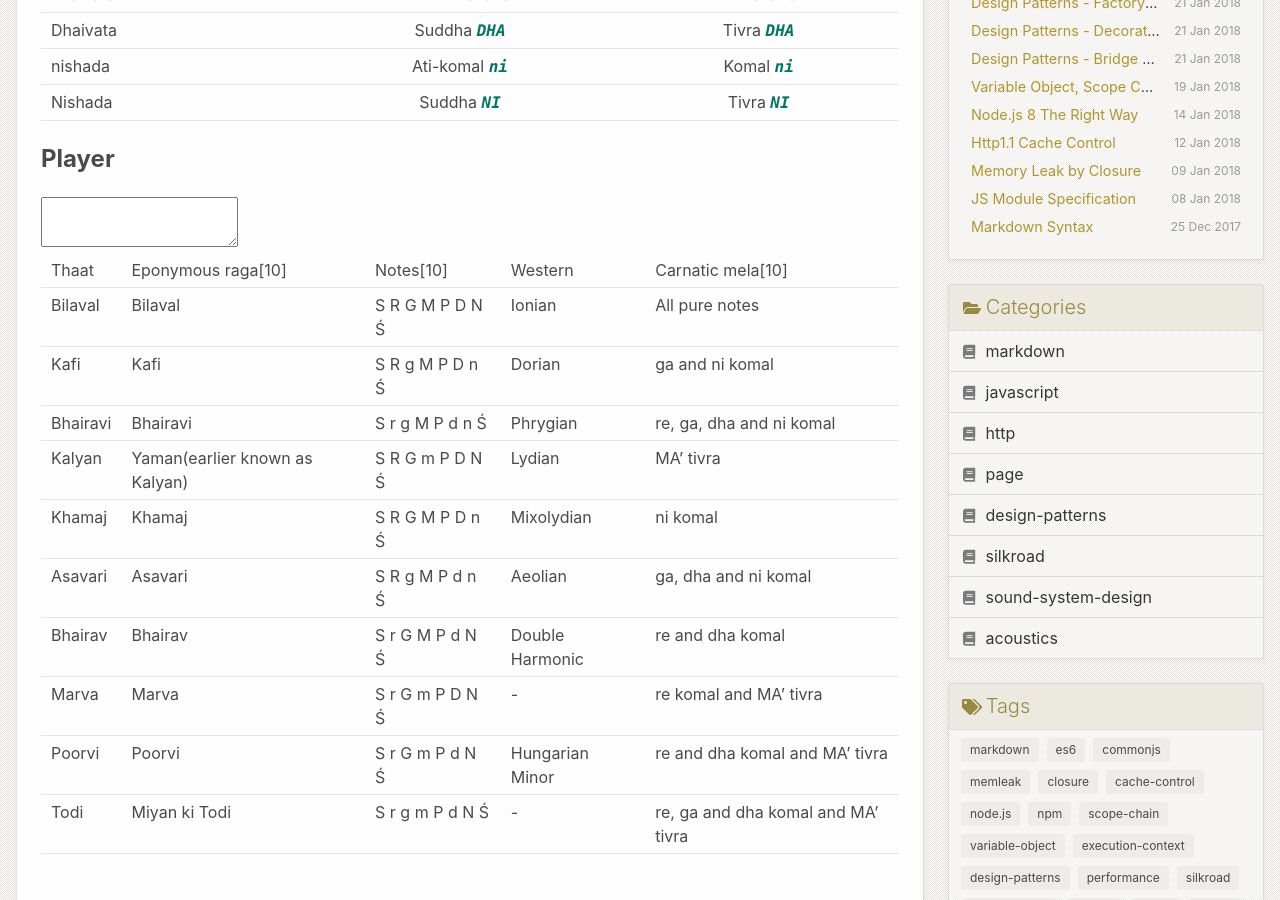
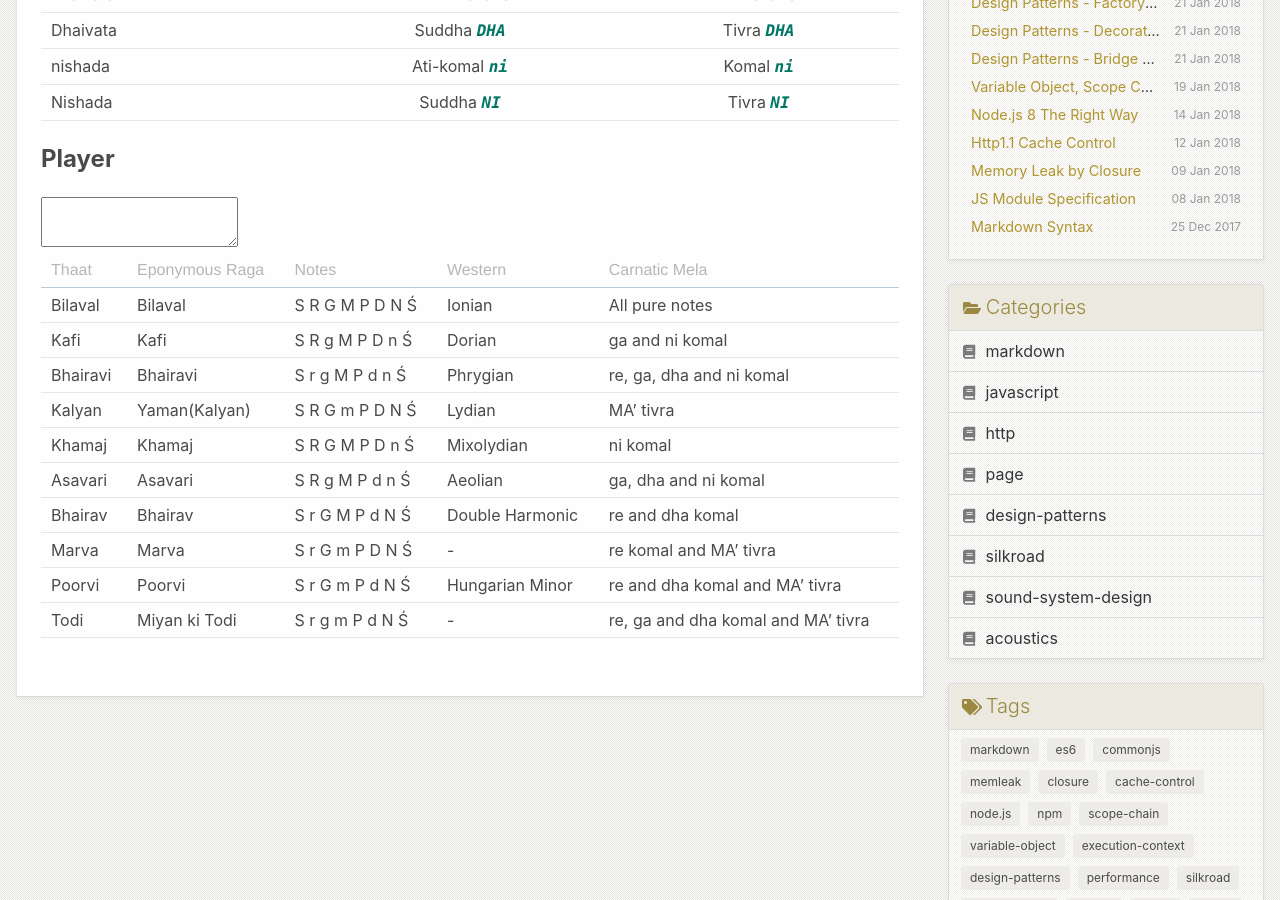
Before and after one commit to eharahe/eharahe.github.io, a Jekyll site: the page built from _posts/pages/2018-12-13-Raag-Player.md, in a window 1280 px wide and 900 px high, scrolled down 684 px. Built offline with Jekyll 4.4.1, drawn with Linux system fonts in a browser that asks for light colours.

Commit message:
Update 2018-12-13-Raag-Player.md

```diff
--- a/_posts/pages/2018-12-13-Raag-Player.md
+++ b/_posts/pages/2018-12-13-Raag-Player.md
@@ -39,11 +39,12 @@ y{
   </textarea>
 </div>
 
-| Thaat | Eponymous raga[10] | Notes[10] | Western | Carnatic mela[10] |
+| Thaat | Eponymous Raga | Notes | Western | Carnatic Mela |
+| ----- | -------------- | ----- | ------- | ----------------- |
 | Bilaval | Bilaval | S R G M P D N Ś | Ionian | All pure notes |
 | Kafi | Kafi | S R g M P D n Ś | Dorian | ga and ni komal |
 | Bhairavi | Bhairavi | S r g M P d n Ś | Phrygian | re, ga, dha and ni komal |
-| Kalyan | Yaman(earlier known as Kalyan) | S R G m P D N Ś | Lydian | MA’ tivra |
+| Kalyan | Yaman(Kalyan) | S R G m P D N Ś | Lydian | MA’ tivra |
 | Khamaj | Khamaj | S R G M P D n Ś | Mixolydian | ni komal |
 | Asavari | Asavari | S R g M P d n Ś | Aeolian | ga, dha and ni komal |
 | Bhairav | Bhairav | S r G M P d N Ś | Double Harmonic | re and dha komal |
```
